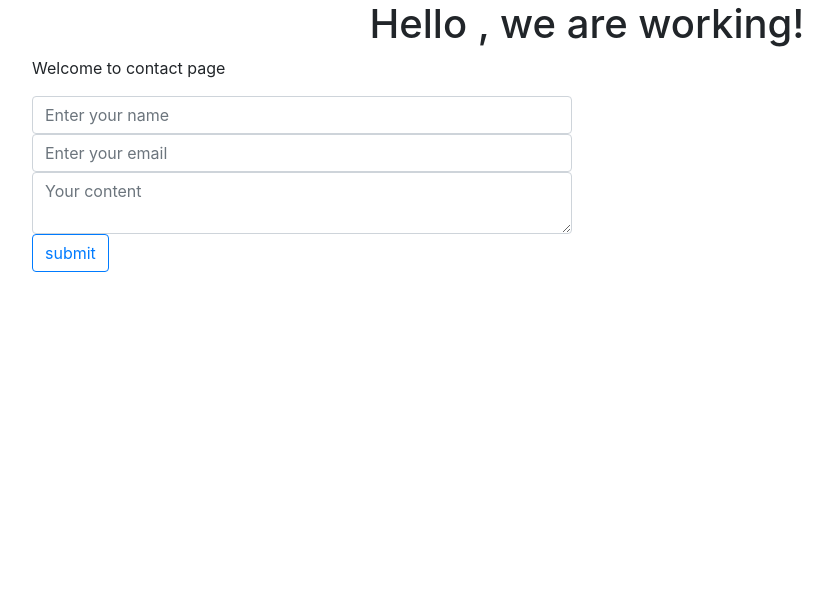
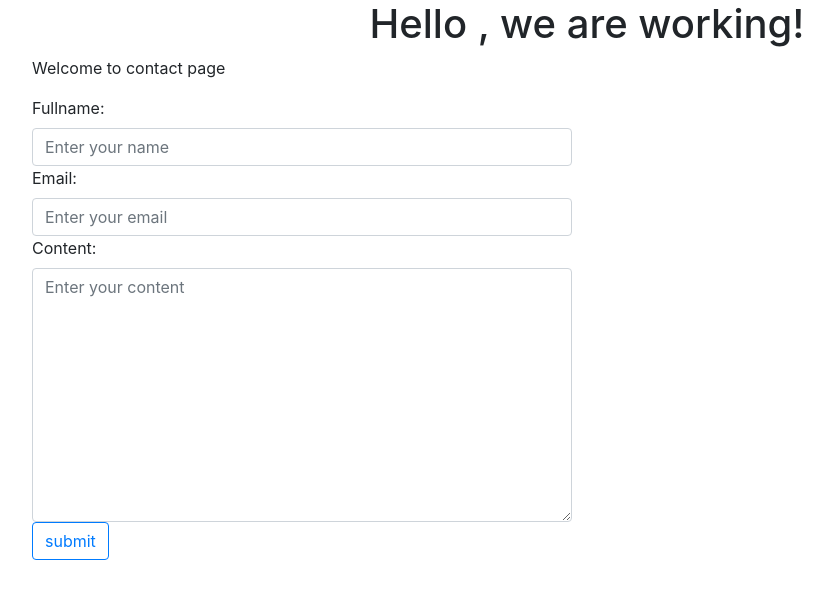
Before and after one commit to abhay844/my-ecommerce-app, a Django app: page /contact/ in a window 1280 px wide. Shown: the top 599 px of the page, without its empty margins (53-885 px from the left). Run offline with Django 3.2, Linux system fonts and the light colour scheme; parts of the project's set-up code (start-up, migrations or seed data) failed here and were passed over; some libraries are stand-ins or nearby versions.

Commit message:
Used the django forms and added the custom field validation for contact page

```diff
--- /dev/null
+++ b/src/ecommerce/forms.py
@@ -0,0 +1,34 @@
+from django import  forms
+
+
+class ContactForm(forms.Form):
+    fullname = forms.CharField(
+                widget=forms.TextInput(
+                    attrs={"class":"form-control",
+                           "placeholder":"Enter your name"
+                           }
+                   )
+                )
+    email = forms.EmailField(
+                widget=forms.EmailInput(
+                    attrs={"class":"form-control",
+                           "id":"full_email",
+                           "placeholder":"Enter your email"
+                           }
+                    )
+                )
+    content = forms.CharField(
+                widget=forms.Textarea(
+                    attrs={"class":"form-control",
+                           "placeholder":"Enter your content"
+                           }
+                    )
+                )
+
+    def clean_email(self):
+        email = self.cleaned_data["email"]
+
+        if "gmail" not in email:
+            raise forms.ValidationError("Email has to contain gmail")
+
+        return email
--- a/src/ecommerce/views.py
+++ b/src/ecommerce/views.py
@@ -1,6 +1,7 @@
 from django.shortcuts import render
 from django.http import HttpResponse
 from django.contrib.auth.decorators import login_required
+from .forms import ContactForm
 
 
 def home_page_old(request):
@@ -44,8 +45,12 @@
 
 
 def contact_page(request):
+    form = ContactForm(request.POST or None)
     context = {"title": "Contact page",
-               "content": "Welcome to contact page"}
-    if request.method == "POST":
-        print(request.POST.get("fullname"))
+               "content": "Welcome to contact page",
+               "form": form
+               }
+    if form.is_valid():
+        print(form.cleaned_data)
+
     return render(request, "contact/view.html", context)
--- a/src/templates/contact/view.html
+++ b/src/templates/contact/view.html
@@ -12,12 +12,10 @@
                           <p>{{ content }}</p>
                           <div class="row">
                               <div class="col-sm-6 col-12">
-                                  <form method="POST">
+                                <form method="POST">
                                       {% csrf_token %}
-                                      <input type="text" class="form-control" placeholder="Enter your name" name="fullname" autocomplete="off">
-                                      <input type="email" class="form-control" placeholder="Enter your email" name="email" autocomplete="off">
-                                      <textarea class="form-control" name="content" placeholder="Your content"></textarea>
-                                      <button type="submit" class="btn btn-default btn-outline-primary">submit</button>
+                                      {{ form }}
+                                    <button type="submit" class="btn btn-default btn-outline-primary">submit</button>
                                  </form>
                               </div>
                           </div>
```
